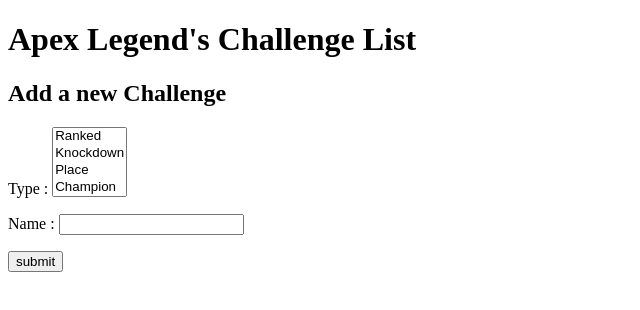
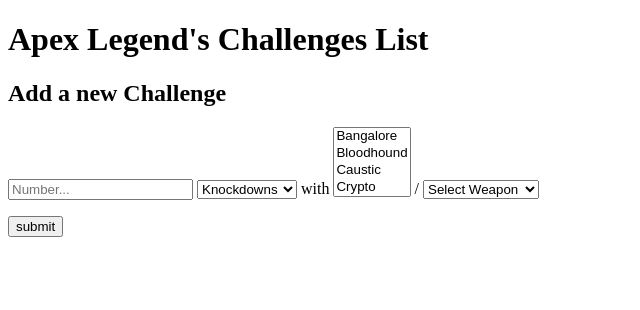
Before and after one commit to Marshlyin/ApexLegendsQuestHelper, an Electron app: page index.html in a window 800 px wide. Shown: the whole page, without its empty margins (0-640 px from the left). Drawn offline with Linux system fonts and the light colour scheme.

Commit message:
Beginning of form creation

```diff
--- a/index.html
+++ b/index.html
@@ -27,28 +27,84 @@
        });
       };
    </script>
-    <h1>Apex Legend's Challenge List</h1>
+    <h1>Apex Legend's Challenges List</h1>
     <h2>Add a new Challenge</h2>
       <form>
-        <div class="">
+        <div class="form">
           <p>
-            <label for="type">Type : </label>
-            <select class="" name="type" multiple>
-              <option value="ranked">Ranked</option>
-              <option value="knockdown">Knockdown</option>
-              <option value="place">Place</option>
-              <option value="champion">Champion</option>
-              <option value=""></option>
-              <option value=""></option>
-              <option value=""></option>
-              <option value=""></option>
-              <option value=""></option>
-
+            <input type="number" placeholder="Number..." name="number" min="1">
+            <select class="" name="type">
+              <!-- <option value="ranked">Ranked</option> !-->
+              <option value="Knockdown">Knockdowns</option>
+              <option value="Kill">Kills</option>
+              <option value="Kill / Assist">Kills / Assists</option>
+              <option value="Damages">Damages</option>
+              <option value="Headshot">Headshot</option>
+              <option value="Respawn">Respawn</option>
+              <option value="Ability">Ability</option>
+              <option value="Top">Top</option>
+            </select>
+            with
+            <select name="legend" id="legend" multiple>
+              <option value="Bangalore">Bangalore</option>
+              <option value="Bloodhound">Bloodhound</option>
+              <option value="Caustic">Caustic</option>
+              <option value="Crypto">Crypto</option>
+              <option value="Gibraltar">Gibraltar</option>
+              <option value="Lifeline">Lifeline</option>
+              <option value="Loba">Loba</option>
+              <option value="Mirage">Mirage</option>
+              <option value="Octane">Octane</option>
+              <option value="Pathfinder">Pathfinder</option>
+              <option value="Rampart">Rampart</option>
+              <option value="Revenant">Revenant</option>
+              <option value="Wattson">Wattson</option>
+              <option value="Wraith">Wraith</option>
+            </select> /
+            <select name="weapon" id="weapon">
+              <option value="" >Select Weapon</option>
+              <optgroup label="Assault">
+                <option value="Assault">Assault</option>
+                <option value="Flatline">Flatline</option>
+                <option value="Havok">Havok</option>
+                <option value="Hemlok">Hemlok</option>
+                <option value="R-301">R-301</option>
+              </optgroup>
+              <optgroup label="SMG">
+                <option value="SMG">SMG</option>
+                <option value="Alternator">Alternator</option>
+                <option value="R99">R99</option>
+                <option value="Prowler">Prowler</option>
+              </optgroup>
+              <optgroup label="Heavy">
+                <option value="Heavy">Heavy</option>
+                <option value="Devotion">Devotion</option>
+                <option value="Spitfire">Spitfire</option>
+              </optgroup>
+              <optgroup label="Snipe">
+                <option value="Snipe">Snipe</option>
+                <option value="G7 Scout">G7 Scout</option>
+                <option value="Longbow">Longbow</option>
+                <option value="Triple Take">Triple Take</option>
+                <option value="Kraber">Kraber</option>
+              </optgroup>
+              <optgroup label="Shotgun">
+                <option value="Shotgun">Shotgun</option>
+                <option value="EVA8">EVA8</option>
+                <option value="Peacekeeper">Peacekeeper</option>
+                <option value="Mastiff">Mastiff</option>
+                <option value="Mozambique">Mozambique</option>
+              </optgroup>
+              <optgroup label="Gun">
+                <option value="Gun">Gun</option>
+                <option value="P2020">P2020</option>
+                <option value="RE45">RE45</option>
+                <option value="Wingman">Wingman</option>
+              </optgroup>
             </select>
           </p>
           <p>
-            <label for="name">Name : </label>
-            <input type="text" name="name" id="name"/>
+
           </p>
           <input type="submit" value="submit" id="submit">
         </div>
```
Also changed, not shown: README.md, 1 other file.
